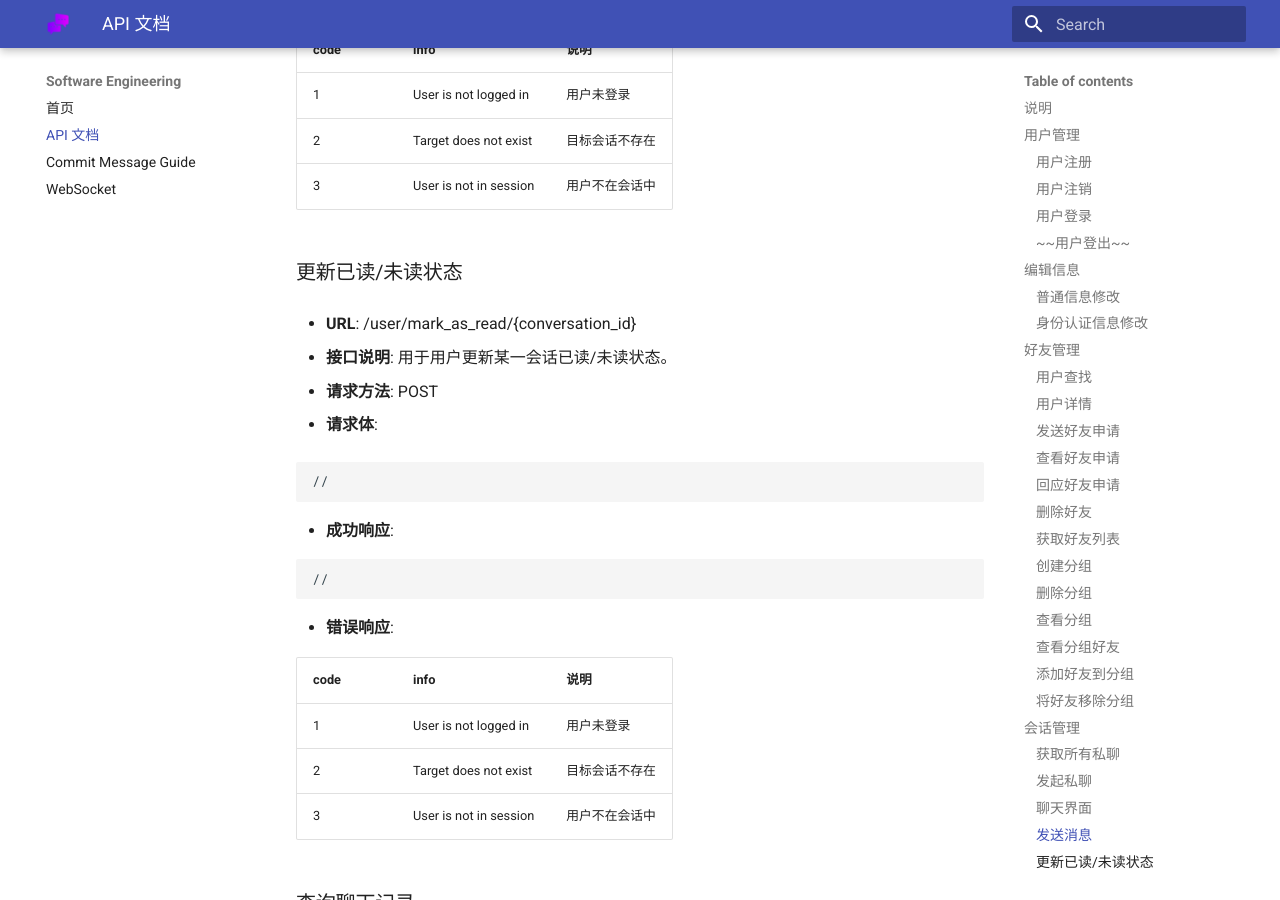
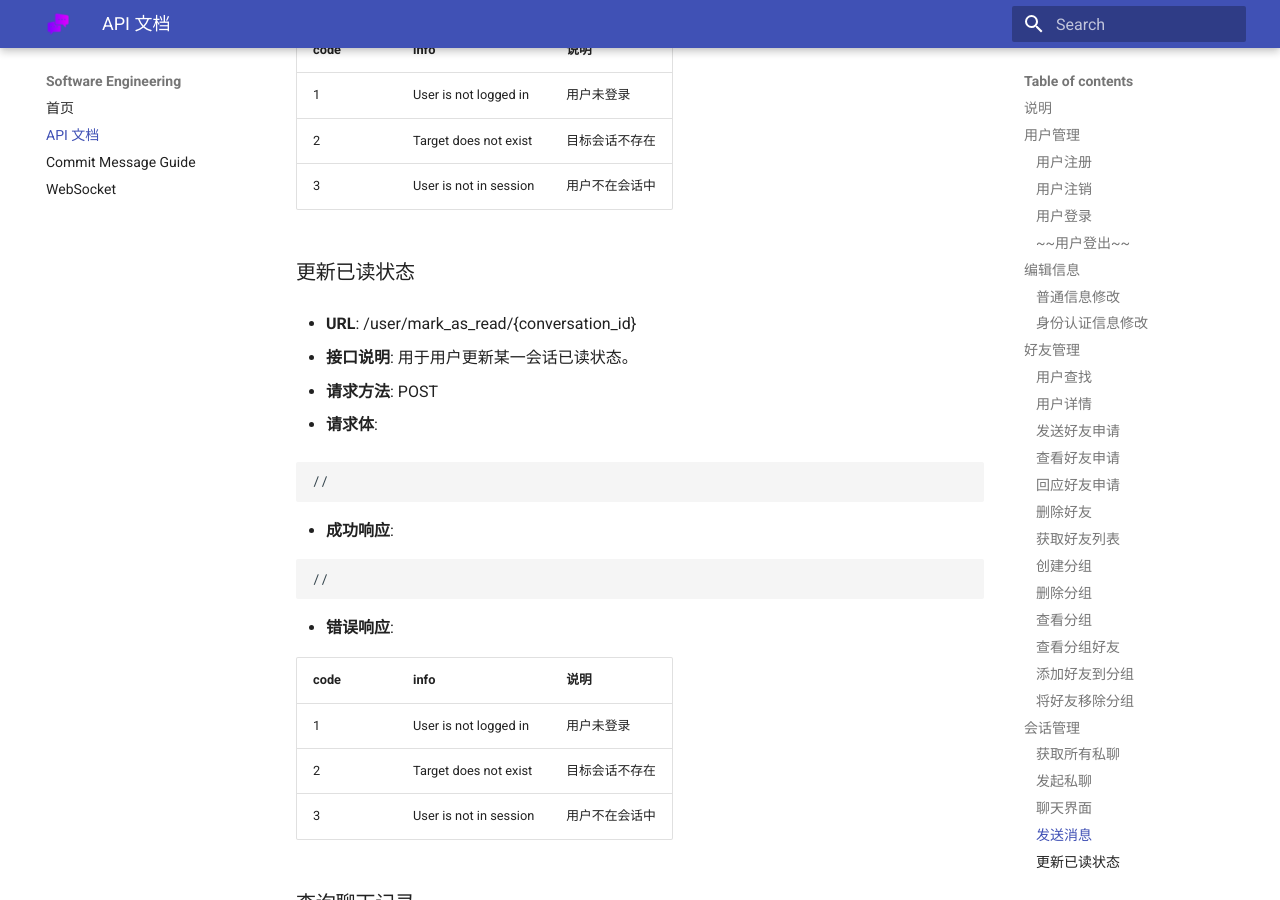
Before and after one commit to zhennan1/software-engineering, an MkDocs documentation site: the page built from docs/api.md, in a window 1280 px wide and 900 px high, scrolled down 18416 px. Built offline with MkDocs 1.6.1 and Material for MkDocs 9.7.7, drawn with Linux system fonts in a browser that asks for light colours.

```diff
--- a/docs/api.md
+++ b/docs/api.md
@@ -827,11 +827,11 @@
 | 2    | Target does not exist  | 目标会话不存在 |
 | 3    | User is not in session | 用户不在会话中 |
 
-### 更新已读/未读状态
+### 更新已读状态
 
 - **URL**: /user/mark_as_read/{conversation_id}
 
-- **接口说明**: 用于用户更新某一会话已读/未读状态。
+- **接口说明**: 用于用户更新某一会话已读状态。
 
 - **请求方法**: POST
 
```
